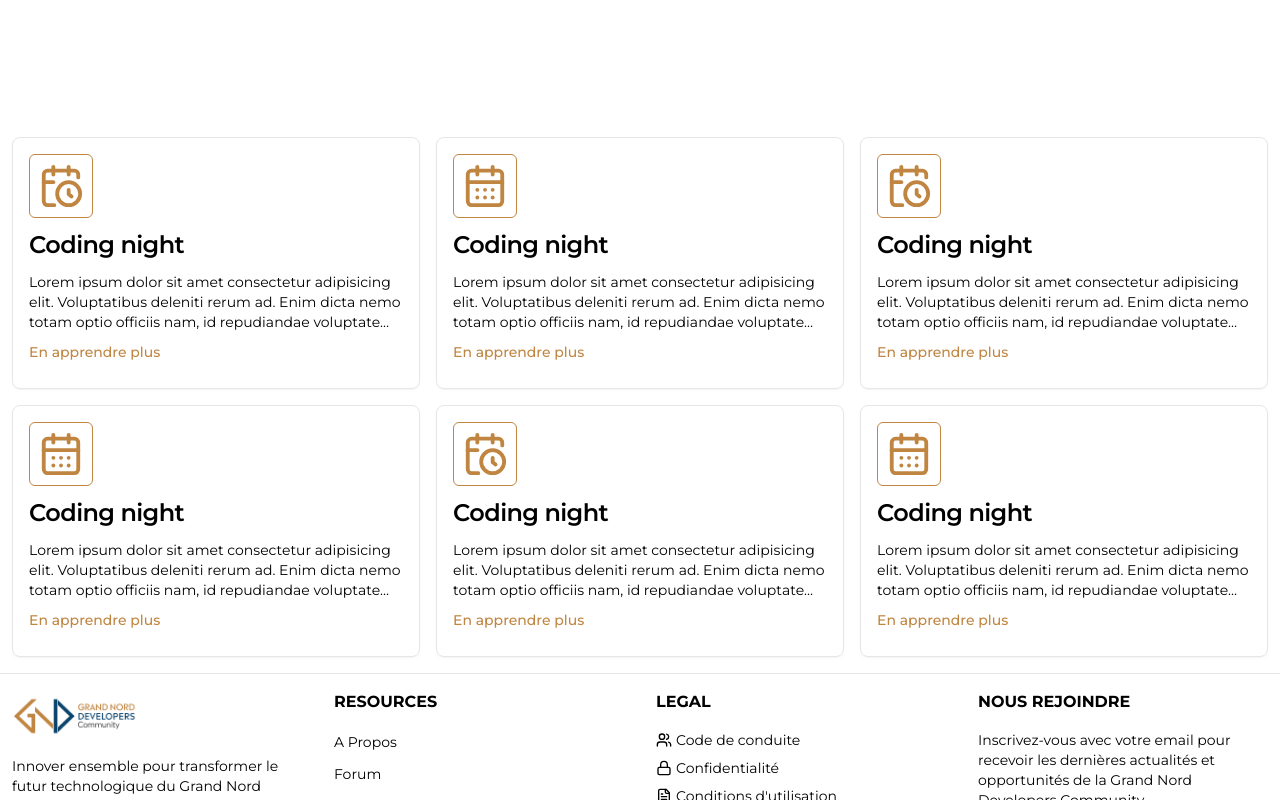
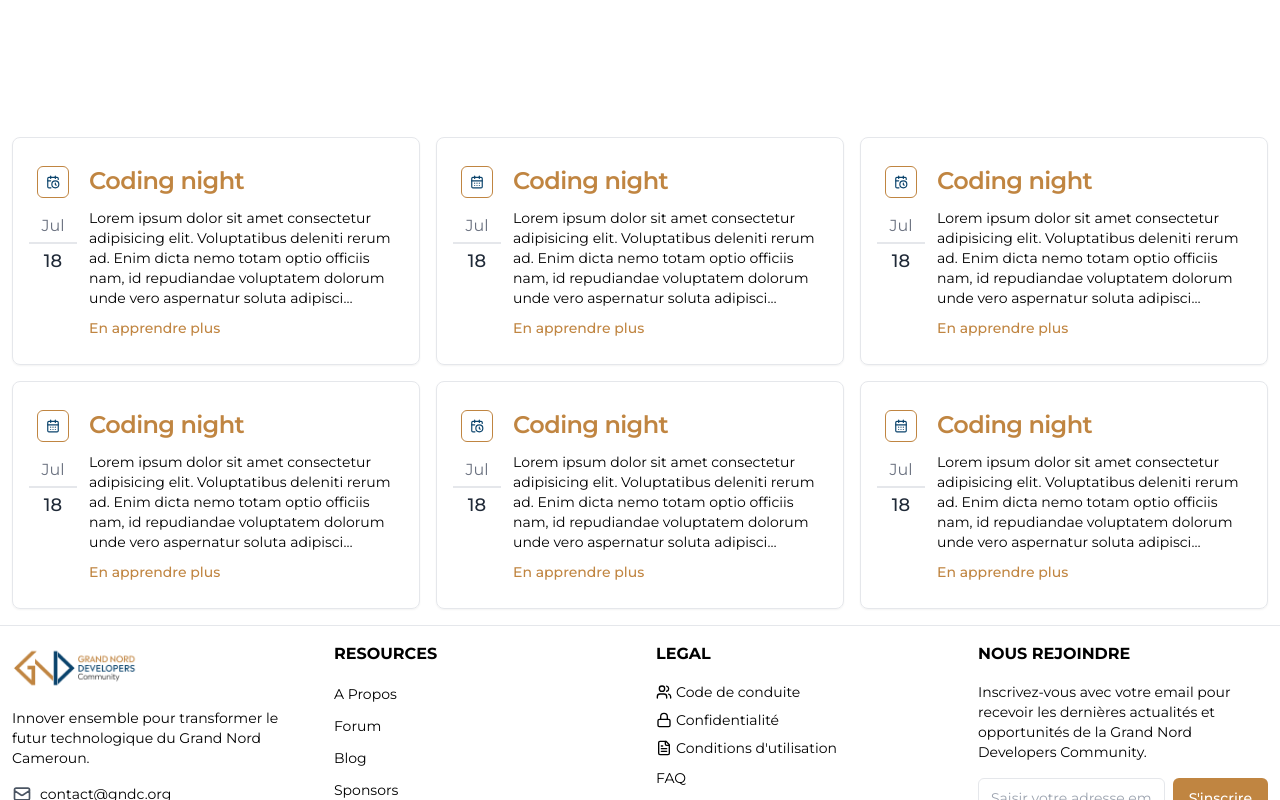
Before and after one commit to Grand-Nord-Developpers-Community/website, a Next.js app: page /events in a window 1280 px wide. Shown: the part 740-1540 px from the top of the page. Built offline with nearby package versions, Linux system fonts and the light colour scheme.

Commit message:
fix: some color and component

```diff
--- a/app/globals.css
+++ b/app/globals.css
@@ -14,7 +14,7 @@
 }
 
 :root {
-  --primary-color: #c08541;
-  --secondary-color: #0a436c;
+  --primary-color: #0a436c;
+  --secondary-color: #c08541;
   --max-width: 1400px;
 }
--- a/components/cards/ActivityAndEventCard.tsx
+++ b/components/cards/ActivityAndEventCard.tsx
@@ -37,28 +37,39 @@ const ActivityAndEventCard: FC<ActvityAndEventCardProps> = ({
   activityAndEvent: { title, summary, type },
 }) => {
   return (
-    <Card className="p-4">
-      <figure className="rounded-md p-2 text-primary border border-primary flex w-16 h-16">
+    <Card className="p-4 flex gap-3">
+      <div className="flex flex-col justify-start pt-3 items-center">
+        <figure className="rounded-md p-2 text-primary border border-secondary flex size-8">
           <IconForType type={type} />
         </figure>
-
-      <CardHeader className="p-0 py-3">
+        <div className="w-12 flex-shrink-0 flex flex-col text-center leading-none mt-5  ">
+          <span className="text-gray-500 pb-2 mb-2 border-b-2 border-gray-200">
+            Jul
+          </span>
+          <span className="font-medium text-lg text-gray-800 title-font leading-none">
+            18
+          </span>
+        </div>
+      </div>
+      <div>
+        <CardHeader className="p-0 py-3 ">
           <CardTitle>
-          <Link href={""} className="hover:underline">
+            <Link href={""} className="hover:underline text-secondary">
               {title}
             </Link>
           </CardTitle>
         </CardHeader>
 
-      <CardContent className="p-0 line-clamp-3">
+        <CardContent className="p-0 line-clamp-5">
           <CardDescription>{summary}</CardDescription>
         </CardContent>
 
         <CardFooter className="p-0 justify-between items-center">
-        <Button asChild variant="link" className="p-0">
+          <Button asChild variant="link" className="p-0 text-secondary">
             <Link href="/events/this">En apprendre plus</Link>
           </Button>
         </CardFooter>
+      </div>
     </Card>
   );
 };
--- a/sections/common/Header.tsx
+++ b/sections/common/Header.tsx
@@ -41,7 +41,7 @@ function Header() {
             <Link href={"#"}>Formation</Link>
           </nav>
           <Button
-            className="ml-5 border border-primary text-black"
+            className="ml-5 border border-primary text-primary hover:bg-primary hover:text-white"
             variant={"outline"}
             asChild
           >
--- a/sections/home/AboutUsSection.tsx
+++ b/sections/home/AboutUsSection.tsx
@@ -11,8 +11,8 @@ interface StatProps {
 const StatCard = ({ number, title, description }: StatProps) => (
   <div className="mb-8">
     <div className="flex items-baseline gap-1">
-      <h3 className="text-4xl font-bold text-primary">{number}</h3>
-      <span className="text-xl font-semibold text-primary">+</span>
+      <h3 className="text-4xl font-bold text-secondary">{number}</h3>
+      <span className="text-xl font-semibold text-secondary">+</span>
     </div>
     <h4 className="text-white font-semibold mb-1">{title}</h4>
     <p className="text-white/80 text-sm leading-relaxed">{description}</p>
@@ -26,14 +26,14 @@ function AboutSection() {
         <div className="grid md:grid-cols-2 gap-8">
           {/* Left Column */}
           <div className="text-white">
-            <h2 className="text-3xl font-bold text-primary mb-6">À propos</h2>
+            <h2 className="text-3xl font-bold text-secondary mb-6">À propos</h2>
             <p className="text-xl leading-relaxed mb-6">
-              Grand Nord Developers Community réunit les développeurs du Grand Nord
-              Cameroun pour promouvoir l&apos;innovation, partager les compétences
-              technologiques, et résoudre les défis locaux à travers des solutions
-              collaboratives.
+              Grand Nord Developers Community réunit les développeurs du Grand
+              Nord Cameroun pour promouvoir l&apos;innovation, partager les
+              compétences technologiques, et résoudre les défis locaux à travers
+              des solutions collaboratives.
             </p>
-            <hr/>
+            <hr />
             <div className="grid md:grid-cols-2 gap-x-8 py-4">
               <StatCard
                 number="500"
--- a/sections/home/HeroSection.tsx
+++ b/sections/home/HeroSection.tsx
@@ -11,7 +11,7 @@ function HeroSection() {
   return (
     <>
       <div className="w-full h-[370px] screen-wrapper relative max-md:hidden ">
-        <div className="absolute inset-0 -z-[1] bg-secondary ">
+        <div className="absolute inset-0 -z-[1] bg-primary ">
           <Image
             src={Slider}
             className="w-full h-full object-cover object-top"
@@ -21,17 +21,17 @@ function HeroSection() {
         <div className="flex py-5 max-lg:pt-9 text-white items-center">
           <div className="w-[60%] mt-5">
             <h1 className="font-extrabold text-4xl w-2/3">
-              <span className="text-primary">G</span>rand{" "}
-              <span className="text-primary">N</span>ord{" "}
-              <span className="text-primary">D</span>evelopers{" "}
-              <span className="text-primary">C</span>ommunity
+              <span className="text-secondary">G</span>rand{" "}
+              <span className="text-secondary">N</span>ord{" "}
+              <span className="text-secondary">D</span>evelopers{" "}
+              <span className="text-secondary">C</span>ommunity
             </h1>
             <div className="flex gap-5 mt-[22%]">
               <Button className="rounded-none" asChild>
                 <Link href="/sign-in">Rejoindre la communauté</Link>
               </Button>
               <Button
-                className="text-white rounded-none   border border-primary"
+                className="text-white rounded-none border border-secondary"
                 asChild
                 variant={"outline"}
               >
@@ -52,7 +52,10 @@ function HeroSection() {
             >
               <Link href="#">
                 Devenir sponsor{" "}
-                <ChevronRight className="text-primary -mr-2" strokeWidth={4} />
+                <ChevronRight
+                  className="text-secondary -mr-2"
+                  strokeWidth={4}
+                />
               </Link>
             </Button>
           </div>
--- a/sections/home/OurSponsorsSection.tsx
+++ b/sections/home/OurSponsorsSection.tsx
@@ -12,15 +12,15 @@ const OurSponsors: FC = () => {
     <section className="bg-[#F9FAFB] py-8">
       <Link
         href="#"
-        className="text-sm max-sm:hidden block w-fit mx-auto border border-primary rounded-full px-3 py-1  mb-10 max-sm:text-sm"
+        className="text-sm max-sm:hidden block w-fit mx-auto border border-secondary rounded-full px-3 py-1  mb-10 max-sm:text-sm"
       >
-        <span className="text-secondary">
+        <span className="text-black">
           Notre communauté s&apos;associe à des entreprises, pour innover.
         </span>
         &ensp;
-        <span className="text-primary inline-flex items-center">
+        <span className="text-secondary inline-flex items-center">
           Devenir sponsor&ensp;
-          <ArrowRight className="size-4 text-primary" />
+          <ArrowRight className="size-4 text-secondary" />
         </span>
       </Link>
 
```
Lines whose indentation alone changed are shown as unchanged.
